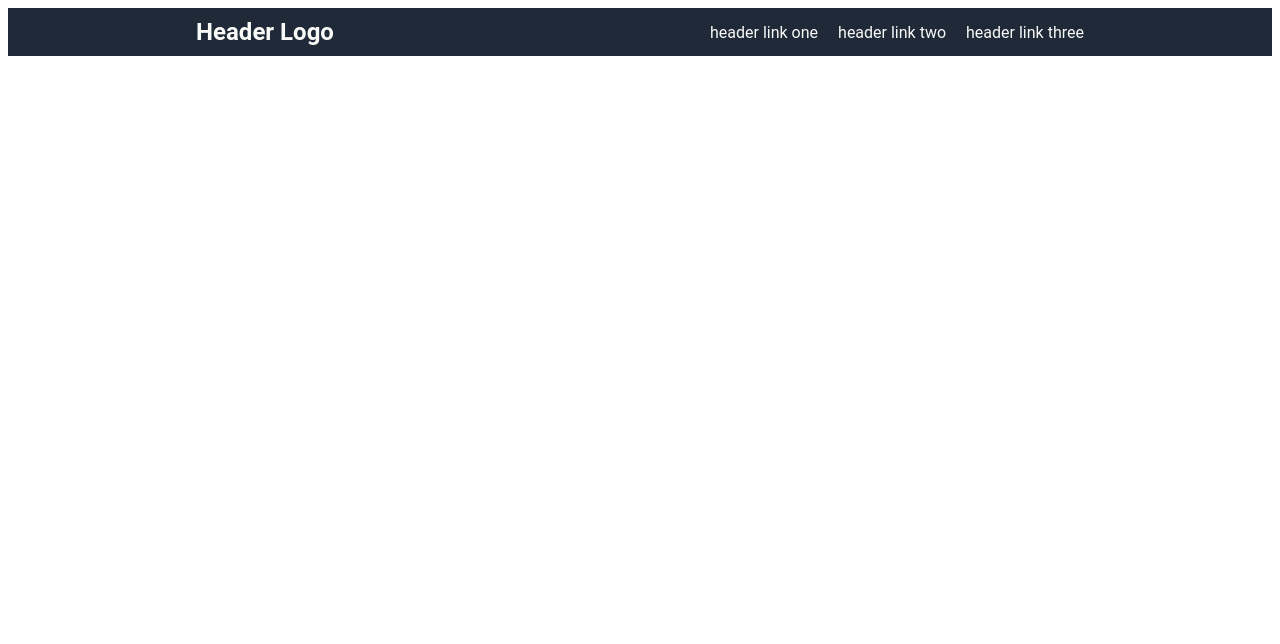
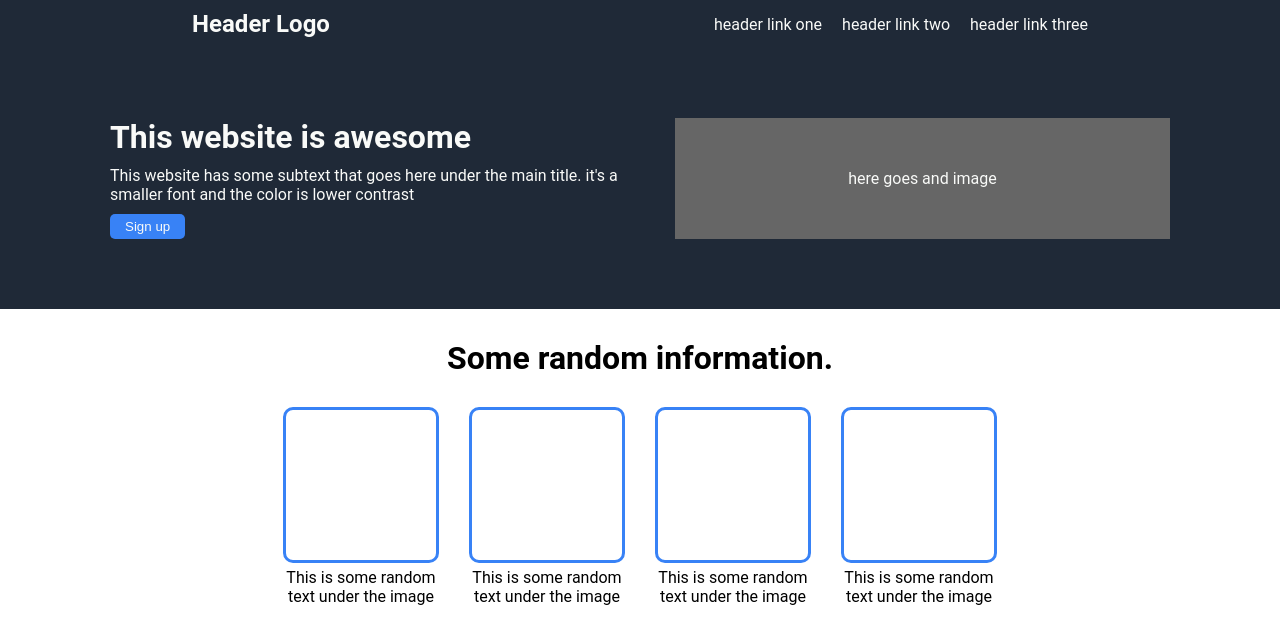
Before and after one commit to Stalfork/landing-page, a plain HTML site: page index.html in a window 1280 px wide. Drawn offline with Linux system fonts and the light colour scheme.

Commit message:
add and style hero and random section

```diff
--- a/index.html
+++ b/index.html
@@ -8,12 +8,48 @@
 
     <body>
         <div class="header">
-            <p class="logo">Header Logo</p>
+            <h2 class="logo">Header Logo</h2>
             <ul>
                 <li><a href="#">header link one</a></li>
                 <li><a href="#">header link two</li></a>
                 <li><a href="#">header link three</li></a>
             </ul>
         </div>
+
+        <div class="hero">
+            <div class="hero-header">
+                <h1 class="cont">This website is awesome</h1>
+                <p class="cont">This website has some subtext that goes here under the main title. it's a smaller font and the color is lower contrast</p>
+                <button class="cont">Sign up</button>
+            </div>
+            <div class="place-holder">
+                <p>here goes and image</p>
+            </div>
+        </div>
+
+        <div class="random">
+                <h1 class="title">Some random information.</h1>
+            <div class="box-container">
+                    <div class="object">
+                        <div class="box"></div>
+                        <div class="text">This is some random text under the image</div>
+                    </div>
+
+                    <div class="object">
+                        <div class="box"></div>
+                        <div class="text">This is some random text under the image</div>
+                    </div>
+
+                    <div class="object">
+                        <div class="box"></div>
+                        <div class="text">This is some random text under the image</div>
+                    </div>
+
+                    <div class="object">
+                        <div class="box"></div>
+                        <div class="text">This is some random text under the image</div>
+                    </div>
+            </div>
+        </div>
     </body>
 </html>
--- a/style.css
+++ b/style.css
@@ -1,16 +1,26 @@
 
+body {
+    font-family: roboto, Arial;
+    margin: 0;
+    padding: 0;
+    display: flex;
+    flex-flow: column nowrap;
+}
 
 .header {
     background: #1F2937;
     display: flex;
     justify-content: space-around;
+    align-items: center;
+    flex: 1;
+    margin: 0;
 }
 
 .logo, ul {
-    font-family: roboto, Arial;
     color: #F9FAF8;
     padding: 10px;
-    margin: 0;
+    margin: 10px;
+    padding: 0;
 }
 
 ul {
@@ -18,7 +28,6 @@ ul {
     display: flex;
     align-items: center;
     gap: 20px;
-    margin: 0;
     font-size: 16px;
 }
 
@@ -31,3 +40,82 @@ a {
     text-decoration: none;
     color: #F9FAF8;
 }
+
+.hero {
+    background: #1F2937;
+    color: #F9FAF8;
+    display: flex;
+    padding: 70px 110px;
+    gap: 30px;
+}
+
+.hero-header {
+    display: flex;
+    flex: 1 1 40px;
+    flex-flow: column nowrap;
+    align-items: flex-start;
+    justify-content: center;
+    gap: 10px;
+}
+
+.cont {
+    width: atuo;
+    margin: 0;
+    padding: 0;
+}
+
+.place-holder {
+    color: #F9FAF8;
+    display: flex;
+    flex: 1;
+    background: #666666;
+    padding: 0;
+    margin: 0;
+    justify-content: center;
+    align-items: center;
+}
+
+button.cont {
+    color: #F9FAF8;
+    background: #3882F6;
+    border-radius: 5px;
+    border: none;
+    padding: 5px 15px;
+}
+
+.random {
+    display: flex;
+    flex-flow: column wrap;
+    align-items: stretch;
+}
+
+.title {
+    align-self: center;
+    margin: 30px;
+}
+
+.box-container {
+    display: flex;
+    flex-flow: row nowrap;
+    justify-content: center;
+    gap: 30px;
+}
+.object {
+    display: flex;
+    flex-flow: column nowrap;
+    align-items: center;
+    gap: 5px;
+}
+
+.box {
+    height: 150px;
+    width: 150px;
+    border-color: #3882F6;
+    border-style: solid;
+    border-radius: 10px;
+}
+
+.text {
+    width: 150px;
+    text-align: center;
+}
```
